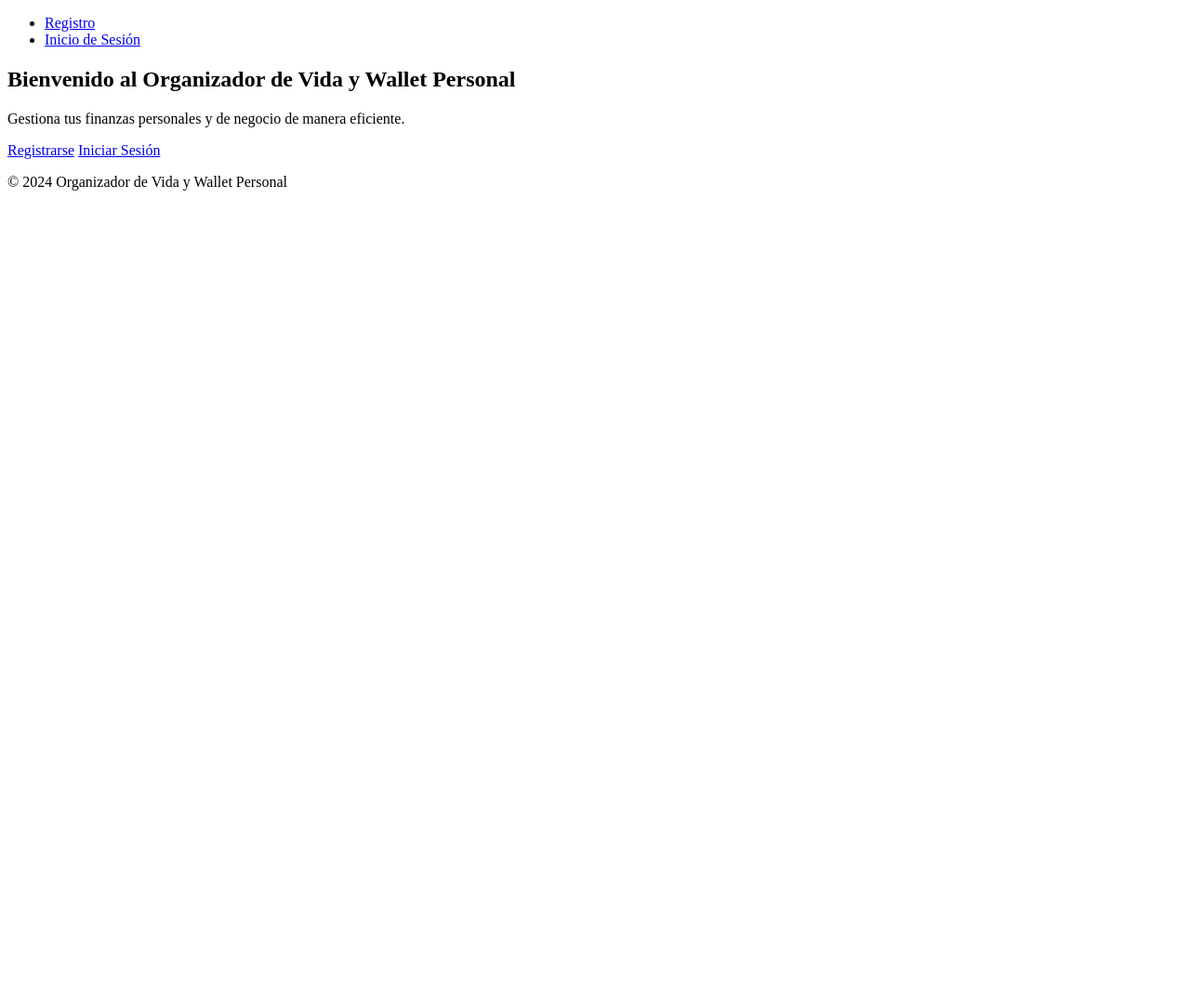
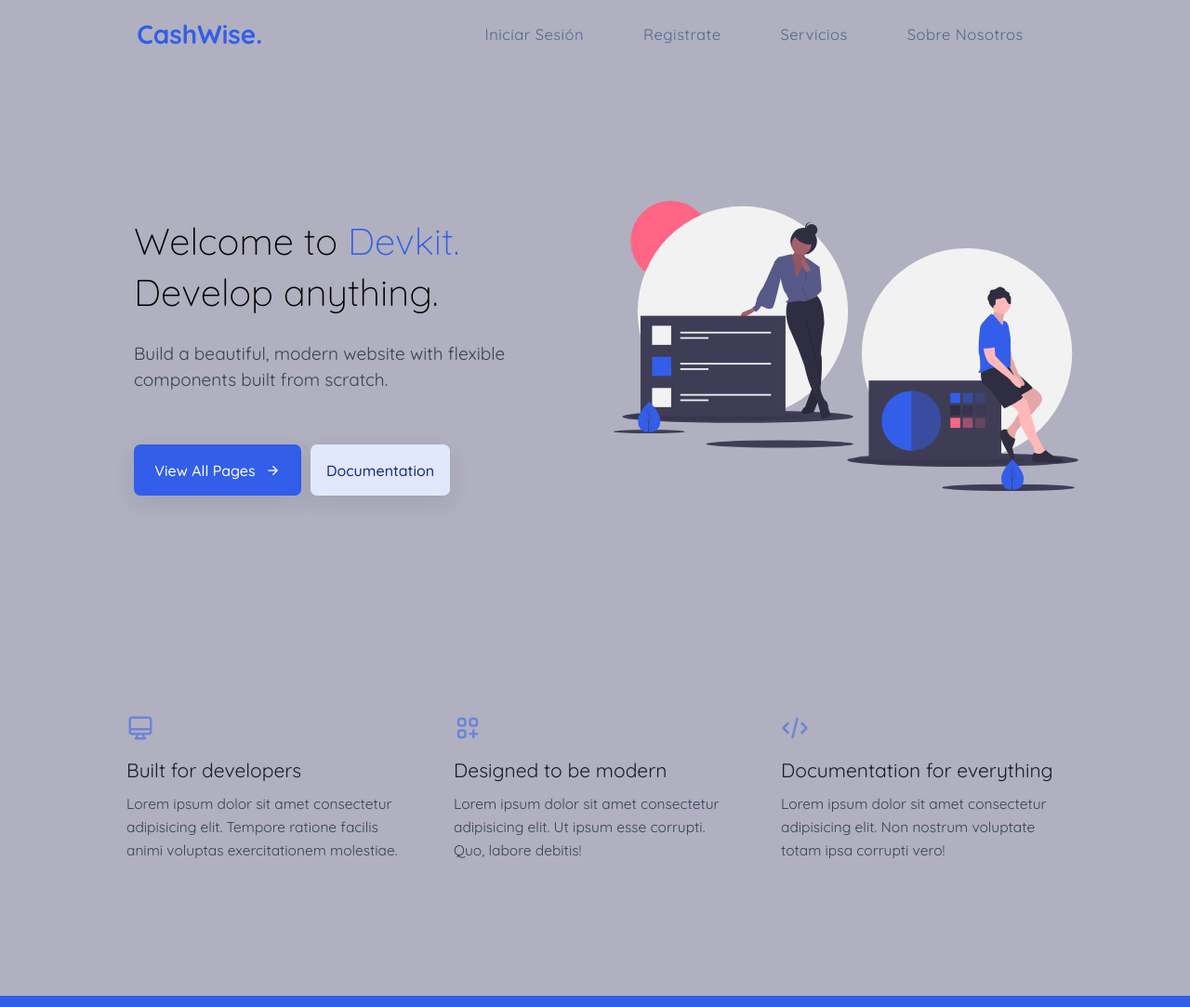
Before and after one commit to gusdevv/CashWise, a plain HTML site: page landing.html in a window 1280 px wide. Shown: the whole page at 93% size. Before the commit the page ends 800 px from the top, so only its background shows below. Drawn offline with nearby package versions, Linux system fonts and the light colour scheme; a web font is replaced by a local one.

Commit message:
Cambios en la estructura y landing

```diff
--- /dev/null
+++ b/css/landing.css
@@ -0,0 +1,372 @@
+/* ==== "Inter" FONT-FAMILY FROM FONTS.GOOGLE.COM  ==== */
+@import url("https://fonts.googleapis.com/css2?family=Inter:wght@400;500&display=swap");
+/* ==== ROOT RESET ==== */
+* {
+  margin: 0;
+  padding: 0;
+  box-sizing: border-box;
+  font-family: "Quicksand", sans-serif;
+}
+*,
+*::before,
+*::after {
+  box-sizing: border-box;
+}
+
+/* ==== CSS VARIABLES ==== */
+:root {
+  --primary-color: #335eea;
+  --link-color: #506690;
+  --btn-hover-color: #2b50c7;
+  --lg-heading: #161c2d;
+  --text-content: #869ab8;
+  --fixed-header-height: 4.5rem;
+}
+
+/* ==== RESET HTML ==== */
+body {
+  width: 100%;
+  height: 100vh;
+  overflow-x: hidden;
+  background-color: rgba(126, 126, 153, 0.61);
+}
+ul li {
+  list-style-type: none;
+}
+a {
+  text-decoration: none;
+}
+button {
+  background-color: transparent;
+  border: none;
+  outline: none;
+  cursor: pointer;
+}
+/* ==== CONTAINER ==== */
+.container {
+  width: 100%;
+}
+@media screen and (min-width: 1040px) {
+  .container {
+    width: 1040px;
+    margin: 0 auto;
+  }
+}
+/* ==== HEADER ==== */
+.header {
+  height: var(--fixed-header-height);
+  padding: 0 1.7rem;
+}
+
+/* ==== NAV ==== */
+.nav {
+  width: 100%;
+  height: 100%;
+  display: flex;
+  align-items: center;
+  justify-content: space-between;
+}
+/* ==== LOGO ==== */
+.logo h2 {
+  font-size: 28px;
+  color: var(--primary-color);
+}
+/* ====  NAV-MENU  ==== */
+.nav_menu_list {
+  display: flex;
+  align-items: center;
+}
+.nav_menu_list .nav_menu_item {
+  margin: 0 2rem;
+}
+.nav_menu_item .nav_menu_link {
+  font-size: 16.5px;
+  line-height: 27px;
+  color: var(--link-color);
+  text-transform: capitalize;
+  letter-spacing: 0.5px;
+}
+.nav_menu_link:hover {
+  color: var(--primary-color);
+}
+.toggle_btn {
+  font-size: 20px;
+  font-weight: 600;
+  color: var(--lg-heading);
+  z-index: 4;
+}
+.nav_menu,
+.close_btn {
+  display: none;
+}
+.show {
+  right: 3% !important;
+}
+/* ====  WRAPPER ==== */
+.wrapper {
+  width: 100%;
+  padding-left: 1.7rem;
+  padding-right: 1.7rem;
+  padding-top: 5rem;
+  margin-bottom: 5rem;
+}
+.grid-cols-2 {
+  width: 100%;
+  height: 100%;
+  display: grid;
+  grid-template-columns: repeat(2, 1fr);
+  gap: 4rem;
+}
+.grid-item-1 {
+  padding-top: 5rem;
+  padding-left: 1.5rem;
+}
+.main-heading {
+  font-weight: 300;
+  font-size: 40px;
+  line-height: 55px;
+}
+.main-heading span {
+  color: var(--primary-color);
+}
+.info-text {
+  margin-top: 1.5rem;
+  font-size: 19px;
+  line-height: 28px;
+  color: #334157;
+}
+.btn_wrapper {
+  margin-top: 3.5rem;
+  display: flex;
+  width: 100%;
+}
+.btn {
+  width: 110px;
+  height: 50px;
+  background-color: var(--primary-color);
+  display: block;
+  font-size: 16px;
+  color: #fff;
+  text-transform: capitalize;
+  border-radius: 7px;
+  letter-spacing: 1px;
+  transition: 0.4s;
+}
+.btn:hover {
+  transform: translateY(-3px);
+  background-color: var(--btn-hover-color);
+}
+.view_more_btn {
+  width: 180px;
+  height: 55px;
+  display: flex;
+  align-items: center;
+  justify-content: center;
+  font-size: 16px;
+  letter-spacing: 0;
+  color: #fff;
+  font-weight: 500;
+  margin-right: 10px;
+  box-shadow: 0 0.5rem 1.5rem rgba(22, 28, 45, 0.1);
+}
+.view_more_btn i {
+  margin-left: 0.7rem;
+}
+.view_more_btn:hover {
+  transition: box-shadow 0.25s ease, transform 0.25s ease;
+}
+.documentation_btn {
+  width: 150px;
+  height: 55px;
+  font-size: 16px;
+  font-weight: 500;
+  color: #fff;
+  letter-spacing: 0;
+  background-color: #e1e7fc;
+  color: #0e2a86;
+  box-shadow: 0 0.5rem 1.5rem rgba(22, 28, 45, 0.1);
+}
+.documentation_btn:hover {
+  background-color: #d7ddf1;
+  transition: box-shadow 0.25s ease, transform 0.25s ease;
+}
+.grid-item-2 {
+  width: 100%;
+  height: 100%;
+}
+.team_img_wrapper {
+  width: 500px;
+  max-width: 100%;
+  height: 440px;
+}
+.team_img_wrapper img {
+  width: 100%;
+  height: 100%;
+  object-fit: contain;
+}
+.grid-cols-3 {
+  width: 100%;
+  height: 100%;
+  display: grid;
+  grid-template-columns: repeat(3, 1fr);
+  column-gap: 3rem;
+  row-gap: 2rem;
+  padding: 1rem;
+}
+.grid-col-item {
+  height: 100%;
+}
+.icon {
+  width: 100%;
+  line-height: 40px;
+}
+.icon svg {
+  width: 30px;
+  height: 30px;
+  color: #6b85d8;
+}
+.featured_info {
+  width: 100%;
+}
+.featured_info span {
+  width: 100%;
+  display: block;
+  font-size: 21px;
+  line-height: 33px;
+  color: var(--lg-heading);
+}
+.featured_info p {
+  display: block;
+  width: 100%;
+  margin-top: 7px;
+  font-weight: 400;
+  color: #334157;
+  line-height: 25px;
+  font-size: 15.5px;
+}
+footer {
+  width: 100%;
+  background-color: var(--primary-color);
+  height: 12px;
+  margin-top: 8rem;
+}
+
+/* ==== MEDIA QURIES FOR RESPONSIVE DESIGN ==== */
+@media screen and (min-width: 768px) {
+  .toggle_btn {
+    display: none;
+  }
+  .nav_menu {
+    display: block;
+  }
+}
+
+@media screen and (max-width: 768px) {
+  .logo h2 {
+    font-size: 23px;
+  }
+  .nav_menu {
+    position: fixed;
+    width: 93%;
+    height: 100%;
+    display: block;
+    top: 2.5%;
+    right: -100%;
+    background-color: #fff;
+    padding: 3rem;
+    border-radius: 10px;
+    box-shadow: 0 0.5rem 1.5rem rgba(22, 28, 45, 0.1);
+    z-index: 50;
+    transition: 0.4s;
+  }
+  .nav_menu_list {
+    flex-direction: column;
+    align-items: flex-start;
+    margin-top: 4rem;
+  }
+  .nav_menu_list .nav_menu_item {
+    margin: 1rem 0;
+  }
+  .nav_menu_item .nav_menu_link {
+    font-size: 18px;
+  }
+  .close_btn {
+    display: block;
+    position: absolute;
+    right: 10%;
+    font-size: 25px;
+    color: #50689e;
+  }
+  .close_btn:hover {
+    color: #000;
+  }
+  .wrapper {
+    padding: 0 0.7rem;
+  }
+  .grid-item-1 {
+    padding-left: 0rem;
+  }
+  .main-heading {
+    font-size: 35px;
+  }
+  .view_more_btn {
+    width: 140px;
+    height: 55px;
+    font-size: 13.5px;
+    margin-right: 1rem;
+  }
+  .grid-cols-3 {
+    grid-template-columns: repeat(auto-fit, minmax(100%, 1fr));
+  }
+  .featured_info p {
+    line-height: 23px;
+    font-size: 14px;
+  }
+}
+
+@media screen and (max-width: 991px) {
+  .wrapper {
+    padding-top: 3rem;
+  }
+  .grid-cols-2 {
+    grid-template-columns: repeat(auto-fit, minmax(100%, 1fr));
+  }
+  .grid-item-1 {
+    order: 2;
+    display: flex;
+    flex-direction: column;
+    align-items: center;
+    justify-content: center;
+    padding-top: 0;
+  }
+  .main-heading {
+    font-size: 32px;
+    text-align: center;
+    line-height: 40px;
+  }
+  .info-text {
+    font-size: 16px;
+    text-align: center;
+    padding: 0.7rem;
+  }
+  .btn_wrapper {
+    width: 100%;
+    display: flex;
+    align-items: center;
+    justify-content: center;
+  }
+  .grid-item-2 {
+    order: 1;
+    display: flex;
+    flex-direction: column;
+    align-items: center;
+    justify-content: center;
+  }
+  .team_img_wrapper {
+    width: 350px;
+    height: 350px;
+  }
+  .featured_info span {
+    font-size: 19px;
+  }
+}
--- /dev/null
+++ b/js/landing.js
@@ -0,0 +1,68 @@
+const navId = document.getElementById("nav_menu"),
+  ToggleBtnId = document.getElementById("toggle_btn"),
+  CloseBtnId = document.getElementById("close_btn");
+
+// ==== SHOW MENU ==== //
+ToggleBtnId.addEventListener("click", () => {
+  navId.classList.add("show");
+});
+
+// ==== HIDE MENU ==== //
+CloseBtnId.addEventListener("click", () => {
+  navId.classList.remove("show");
+});
+
+// ==== Animate on Scroll Initialize  ==== //
+AOS.init();
+
+// ==== GSAP Animations ==== //
+// ==== LOGO  ==== //
+gsap.from(".logo", {
+  opacity: 0,
+  y: -10,
+  delay: 1,
+  duration: 0.5,
+});
+// ==== NAV-MENU ==== //
+gsap.from(".nav_menu_list .nav_menu_item", {
+  opacity: 0,
+  y: -10,
+  delay: 1.4,
+  duration: 0.5,
+  stagger: 0.3,
+});
+// ==== TOGGLE BTN ==== //
+gsap.from(".toggle_btn", {
+  opacity: 0,
+  y: -10,
+  delay: 1.4,
+  duration: 0.5,
+});
+// ==== MAIN HEADING  ==== //
+gsap.from(".main-heading", {
+  opacity: 0,
+  y: 20,
+  delay: 2.4,
+  duration: 1,
+});
+// ==== INFO TEXT ==== //
+gsap.from(".info-text", {
+  opacity: 0,
+  y: 20,
+  delay: 2.8,
+  duration: 1,
+});
+// ==== CTA BUTTONS ==== //
+gsap.from(".btn_wrapper", {
+  opacity: 0,
+  y: 20,
+  delay: 2.8,
+  duration: 1,
+});
+// ==== TEAM IMAGE ==== //
+gsap.from(".team_img_wrapper img", {
+  opacity: 0,
+  y: 20,
+  delay: 3,
+  duration: 1,
+});
--- a/landing.html
+++ b/landing.html
@@ -1,35 +1,174 @@
 <!DOCTYPE html>
-<html lang="es">
+<html lang="en">
+<!--HEAD DEL LANDING-->
   <head>
-    <meta charset="UTF-8">
-    <meta name="viewport" content="width=device-width, initial-scale=1.0">
-    <title>Organizador de Vida y Wallet Personal</title>
-    <link rel="stylesheet" href="style.css">
+    <meta charset="UTF-8" />
+    <meta http-equiv="X-UA-Compatible" content="IE=edge" />
+    <meta name="viewport" content="width=device-width, initial-scale=1.0" />
+    <title>CashWise - Organiza tu vida y tus finanzas.</title>
+    <link rel="stylesheet" href="./css/landing.css" />
+    <link href="https://cdn.jsdelivr.net/npm/remixicon@2.5.0/fonts/remixicon.css" rel="stylesheet"/>
+    <link href="https://unpkg.com/aos@2.3.1/dist/aos.css" rel="stylesheet" />
+    <link rel="preconnect" href="https://fonts.googleapis.com">
+    <link rel="preconnect" href="https://fonts.gstatic.com" crossorigin>
+    <link href="https://fonts.googleapis.com/css2?family=Handjet:wght@300&family=Quicksand:wght@300..700&display=swap" rel="stylesheet">
   </head>
+
   <body>
-    <header>
-        <nav>
-            <ul>
-                <li><a href="/CashWise/windows/signup.html">Registro</a></li>
-                <li><a href="/CashWise/windows/login.html">Inicio de Sesión</a></li>
+    <!-- ==== HEADER ==== -->
+    <header class="container header">
+        <!-- ==== NAVBAR ==== -->
+        <nav class="nav">
+        <!--TITULO CASHWISE-->
+          <div class="logo">
+            <h2>CashWise.</h2>
+          </div>
+
+          <div class="nav_menu" id="nav_menu">
+            <button class="close_btn" id="close_btn">
+                <i class="ri-close-fill"></i>
+              </button>
+
+            <ul class="nav_menu_list">
+              <li class="nav_menu_item">
+                <a href="#" class="nav_menu_link">Iniciar Sesión</a>
+              </li>
+              <li class="nav_menu_item">
+                <a href="#" class="nav_menu_link">Registrate</a>
+              </li>
+              <li class="nav_menu_item">
+                <a href="#" class="nav_menu_link">Servicios</a>
+              </li>
+              <li class="nav_menu_item">
+                <a href="#" class="nav_menu_link">Sobre Nosotros</a>
+              </li>
             </ul>
+          </div>
+
+          <button class="toggle_btn" id="toggle_btn">
+            <i class="ri-menu-line"></i>
+          </button>
         </nav>
       </header>
 
-    <main>
-        <section id="landing">
-            <h1>Bienvenido al Organizador de Vida y Wallet Personal</h1>
-            <p>Gestiona tus finanzas personales y de negocio de manera eficiente.</p>
-            <!-- Aquí puedes agregar más información o imágenes relevantes -->
-            <div>
-                <a href="/CashWise/windows/signup.html" class="boton">Registrarse</a>
-                <a href="/CashWise/windows/login.html" class="boton">Iniciar Sesión</a>
+    <section class="wrapper">
+      <div class="container">
+        <div class="grid-cols-2">
+          <div class="grid-item-1">
+            <h1 class="main-heading">
+              Welcome to <span>Devkit.</span>
+              <br />
+              Develop anything.
+            </h1>
+            <p class="info-text">
+              Build a beautiful, modern website with flexible components built
+              from scratch.
+            </p>
+
+            <div class="btn_wrapper">
+              <button class="btn view_more_btn">
+                view all pages <i class="ri-arrow-right-line"></i>
+              </button>
+
+              <button class="btn documentation_btn">documentation</button>
+            </div>
+          </div>
+          <div class="grid-item-2">
+            <div class="team_img_wrapper">
+              <img src="./img/landing/team.svg" alt="team-img" />
+            </div>
+          </div>
+        </div>
       </div>
     </section>
-    </main>
 
-    <footer>
-        <p>&copy; 2024 Organizador de Vida y Wallet Personal</p>
-    </footer>
+    <section class="wrapper">
+      <div class="container" data-aos="fade-up" data-aos-duration="1000">
+        <div class="grid-cols-3">
+          <div class="grid-col-item">
+            <div class="icon">
+              <svg
+                xmlns="http://www.w3.org/2000/svg"
+                fill="none"
+                viewBox="0 0 24 24"
+                stroke="currentColor"
+              >
+                <path
+                  stroke-linecap="round"
+                  stroke-linejoin="round"
+                  stroke-width="2"
+                  d="M9.75 17L9 20l-1 1h8l-1-1-.75-3M3 13h18M5 17h14a2 2 0 002-2V5a2 2 0 00-2-2H5a2 2 0 00-2 2v10a2 2 0 002 2z"
+                />
+              </svg>
+            </div>
+            <div class="featured_info">
+              <span>Built for developers </span>
+              <p>
+                Lorem ipsum dolor sit amet consectetur adipisicing elit. Tempore
+                ratione facilis animi voluptas exercitationem molestiae.
+              </p>
+            </div>
+          </div>
+          <div class="grid-col-item">
+            <div class="icon">
+              <svg
+                xmlns="http://www.w3.org/2000/svg"
+                fill="none"
+                viewBox="0 0 24 24"
+                stroke="currentColor"
+              >
+                <path
+                  stroke-linecap="round"
+                  stroke-linejoin="round"
+                  stroke-width="2"
+                  d="M17 14v6m-3-3h6M6 10h2a2 2 0 002-2V6a2 2 0 00-2-2H6a2 2 0 00-2 2v2a2 2 0 002 2zm10 0h2a2 2 0 002-2V6a2 2 0 00-2-2h-2a2 2 0 00-2 2v2a2 2 0 002 2zM6 20h2a2 2 0 002-2v-2a2 2 0 00-2-2H6a2 2 0 00-2 2v2a2 2 0 002 2z"
+                />
+              </svg>
+            </div>
+            <div class="featured_info">
+              <span>Designed to be modern</span>
+              <p>
+                Lorem ipsum dolor sit amet consectetur adipisicing elit. Ut
+                ipsum esse corrupti. Quo, labore debitis!
+              </p>
+            </div>
+          </div>
+
+          <div class="grid-col-item">
+            <div class="icon">
+              <svg
+                xmlns="http://www.w3.org/2000/svg"
+                fill="none"
+                viewBox="0 0 24 24"
+                stroke="currentColor"
+              >
+                <path
+                  stroke-linecap="round"
+                  stroke-linejoin="round"
+                  stroke-width="2"
+                  d="M10 20l4-16m4 4l4 4-4 4M6 16l-4-4 4-4"
+                />
+              </svg>
+            </div>
+            <div class="featured_info">
+              <span>Documentation for everything</span>
+              <p>
+                Lorem ipsum dolor sit amet consectetur adipisicing elit. Non
+                nostrum voluptate totam ipsa corrupti vero!
+              </p>
+            </div>
+          </div>
+        </div>
+      </div>
+    </section>
+
+    <footer></footer>
+
+    <!-- ==== ANIMATE ON SCROLL JS CDN -->
+    <script src="https://unpkg.com/aos@2.3.1/dist/aos.js"></script>
+    <!-- ==== GSAP CDN ==== -->
+    <script src="https://cdnjs.cloudflare.com/ajax/libs/gsap/3.8.0/gsap.min.js"></script>
+    <!-- ==== SCRIPT.JS ==== -->
+    <script src="./js/landing.js" defer></script>
   </body>
 </html>
```
Also changed, not shown: img/landing/team.svg (added). Lines whose indentation alone changed are shown as unchanged.
